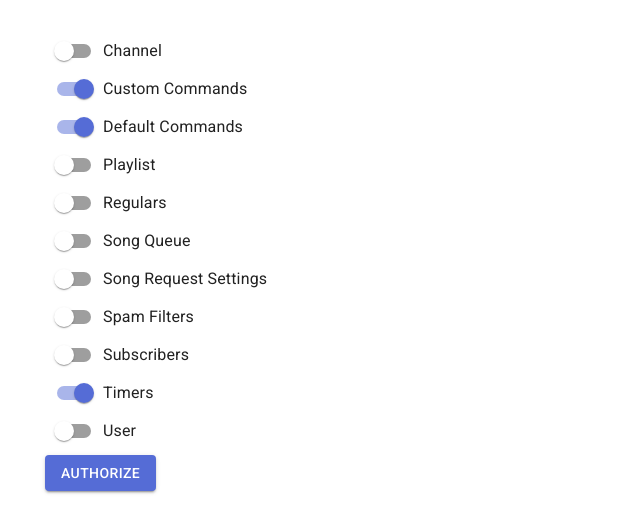
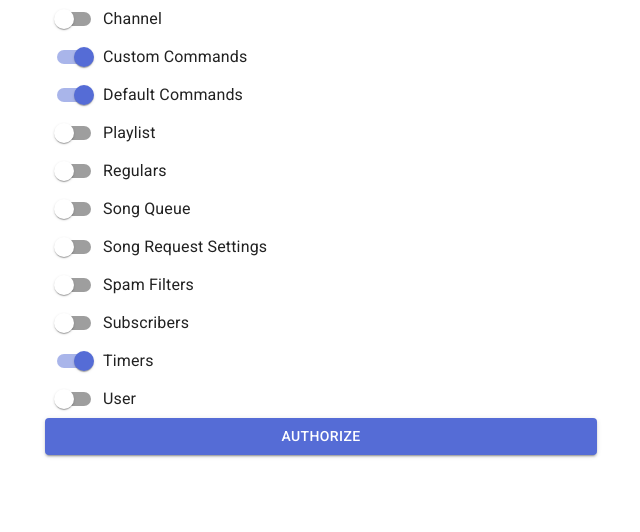
Before and after one commit to redbeardymcgee/nightbot-exporter, a React (Create React App) app: page / in a window 1280 px wide. Shown: the top 532 px of the page, without its empty margins (319-959 px from the left). Built offline with nearby package versions, Linux system fonts and the light colour scheme.

Commit message:
shuffle some bits about for clarity

```diff
--- a/src/App.tsx
+++ b/src/App.tsx
@@ -1,36 +1,48 @@
 import React, { useState, useEffect, ChangeEvent } from "react"
 import { Container } from "@mui/material"
-import { Typography } from "@mui/material"
-import { Box } from "@mui/material"
-import { NightbotAuthButton } from "./components/NightbotAuthButton"
-import { NightbotExportButton } from "./components/NightbotExportButton"
 import { NightbotExportSelector } from "./components/NightbotExportSelector"
 import { Endpoints } from "../types"
 
 const ENDPOINTS: Endpoints = {
-  user: { checked: false, key: "user", path: "/me" },
-  channel: { checked: false, key: "channel", path: "/channel" },
-  custom_commands: { checked: true, key: "commands", path: "/commands" },
-  spam_filters: { checked: false, key: "filters", path: "/spam_protection" },
-  timers: { checked: true, key: "timers", path: "/timers" },
+  user: { checked: false, resource_key: "user", path: "/me" },
+  channel: { checked: false, resource_key: "channel", path: "/channel" },
+  custom_commands: {
+    checked: true,
+    resource_key: "commands",
+    path: "/commands",
+  },
+  spam_filters: {
+    checked: false,
+    resource_key: "filters",
+    path: "/spam_protection",
+  },
+  timers: { checked: true, resource_key: "timers", path: "/timers" },
   playlist: {
     checked: false,
-    key: "playlist",
+    resource_key: "playlist",
     path: "/song_requests/playlist",
   },
-  regulars: { checked: false, key: "regulars", path: "/regulars" },
-  subscribers: { checked: false, key: "subscribers", path: "/subscribers" },
+  regulars: { checked: false, resource_key: "regulars", path: "/regulars" },
+  subscribers: {
+    checked: false,
+    resource_key: "subscribers",
+    path: "/subscribers",
+  },
   default_commands: {
     checked: true,
-    key: "commands",
+    resource_key: "commands",
     path: "/commands/default",
   },
   song_request_settings: {
     checked: false,
-    key: "settings",
+    resource_key: "settings",
     path: "/song_requests",
   },
-  song_queue: { checked: false, key: "queue", path: "/song_requests/queue" },
+  song_queue: {
+    checked: false,
+    resource_key: "queue",
+    path: "/song_requests/queue",
+  },
 }
 
 export default function App() {
@@ -59,19 +71,11 @@ export default function App() {
 
   return (
     <Container maxWidth="sm">
-      <Box sx={{ my: 4 }}>
-        <Typography variant="h4" component="h1" gutterBottom>
-          <NightbotExportSelector
-            endpoints={endpoints}
-            handleChange={handleChange}
-          />
-          {token ? (
-            <NightbotExportButton token={token} endpoints={endpoints} />
-          ) : (
-            <NightbotAuthButton />
-          )}
-        </Typography>
-      </Box>
+      <NightbotExportSelector
+        endpoints={endpoints}
+        token={token}
+        handleChange={handleChange}
+      />
     </Container>
   )
 }
--- a/src/components/NightbotExportButton.tsx
+++ b/src/components/NightbotExportButton.tsx
@@ -1,7 +1,7 @@
 import React from "react"
-import { Button } from "@mui/material"
+import { Box, Button } from "@mui/material"
 
-import { FetchOptions, NightbotExportButtonProps } from "../../types"
+import { Endpoints, FetchOptions, NightbotExportButtonProps } from "../../types"
 
 async function fetchPage(url: URL, options: FetchOptions) {
   const page = await fetch(url, options)
@@ -35,11 +35,7 @@ async function fetchResource<T>(
   return await fetchResource(acc, url, key, options)
 }
 
-export function NightbotExportButton({
-  token,
-  endpoints,
-}: NightbotExportButtonProps): React.JSX.Element {
-  async function handleExport() {
+async function handleExport(token: string, endpoints: Endpoints) {
   Object.values(endpoints)
     .filter((endpoint) => endpoint.checked)
     .map(async (endpoint) => {
@@ -53,16 +49,30 @@ export function NightbotExportButton({
           Authorization: `Bearer ${token}`,
         },
       }
-        const payload = await fetchResource([], url, endpoint.key, options)
+      const resource = await fetchResource(
+        [],
+        url,
+        endpoint.resource_key,
+        options
+      )
 
-        console.log(`payload: ${path} == `, payload)
-        return payload
+      console.log(`payload: ${path} == `, resource)
+      return resource
     })
 }
 
+export function NightbotExportButton({
+  token,
+  endpoints,
+}: NightbotExportButtonProps): React.JSX.Element {
   return (
-    <Button variant="contained" onClick={handleExport}>
+    <Box>
+      <Button
+        variant="contained"
+        onClick={() => handleExport(token, endpoints)}
+      >
         Export
       </Button>
+    </Box>
   )
 }
--- a/src/components/NightbotExportSelector.tsx
+++ b/src/components/NightbotExportSelector.tsx
@@ -1,7 +1,11 @@
 import React from "react"
 import { FormGroup, FormControlLabel, Stack, Switch } from "@mui/material"
-
-import { NightbotExportSwitchesProps } from "../../types"
+import {
+  NightbotExportSwitchesProps,
+  NightbotExportSelectorProps,
+} from "../../types"
+import { NightbotExportButton } from "./NightbotExportButton"
+import { NightbotAuthButton } from "./NightbotAuthButton"
 
 function NightbotExportSwitches({
   endpoints,
@@ -33,14 +37,20 @@ function NightbotExportSwitches({
 
 export function NightbotExportSelector({
   endpoints,
+  token,
   handleChange,
-}: NightbotExportSwitchesProps) {
+}: NightbotExportSelectorProps) {
   return (
     <FormGroup>
       <NightbotExportSwitches
         endpoints={endpoints}
         handleChange={handleChange}
       />
+      {token ? (
+        <NightbotExportButton token={token} endpoints={endpoints} />
+      ) : (
+        <NightbotAuthButton />
+      )}
     </FormGroup>
   )
 }
--- a/types/Endpoint.d.ts
+++ /dev/null
@@ -1,5 +0,0 @@
-export type Endpoint = {
-  checked: boolean
-  key: string
-  path: string
-}
```
Also changed, not shown: types.d.ts (+7 -1 lines). Lines whose indentation alone changed are shown as unchanged.
